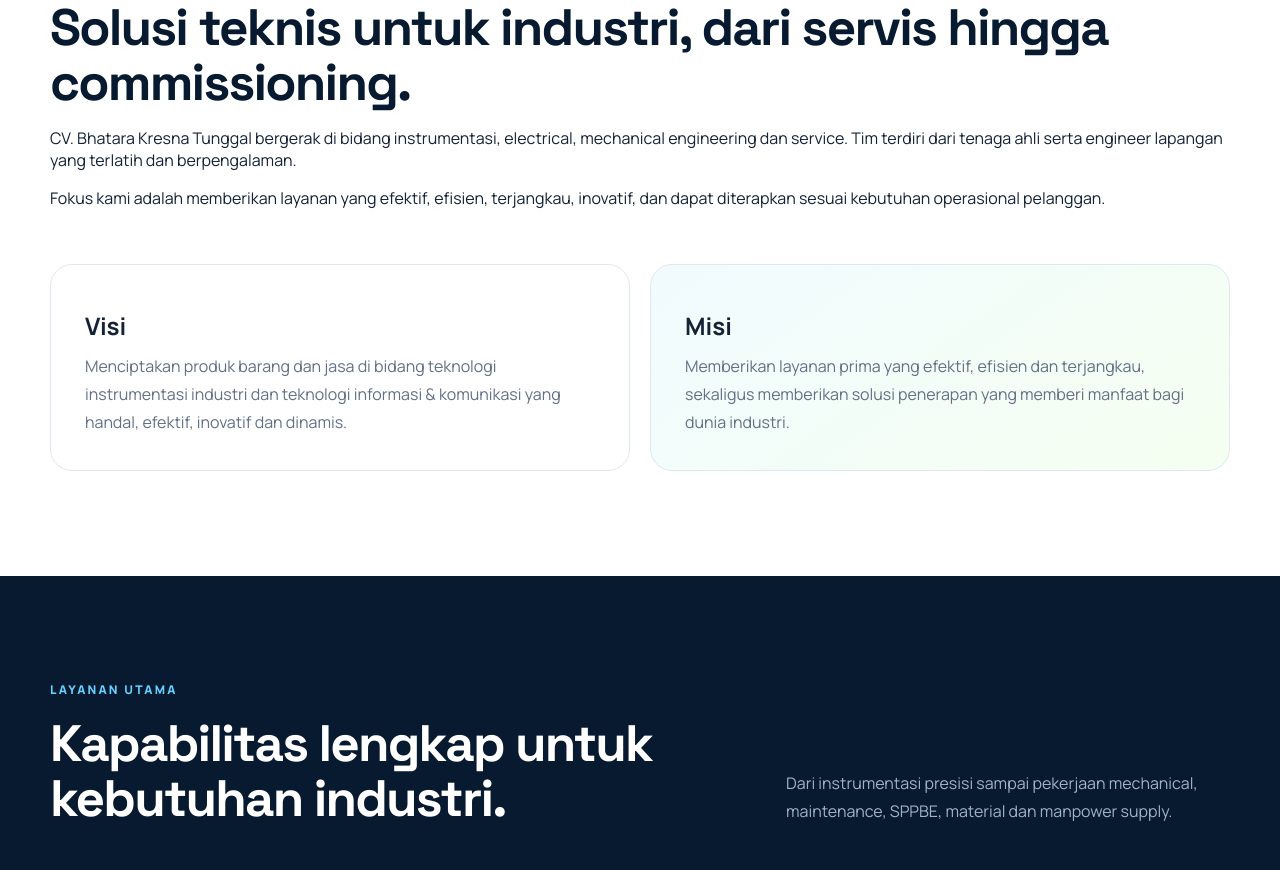
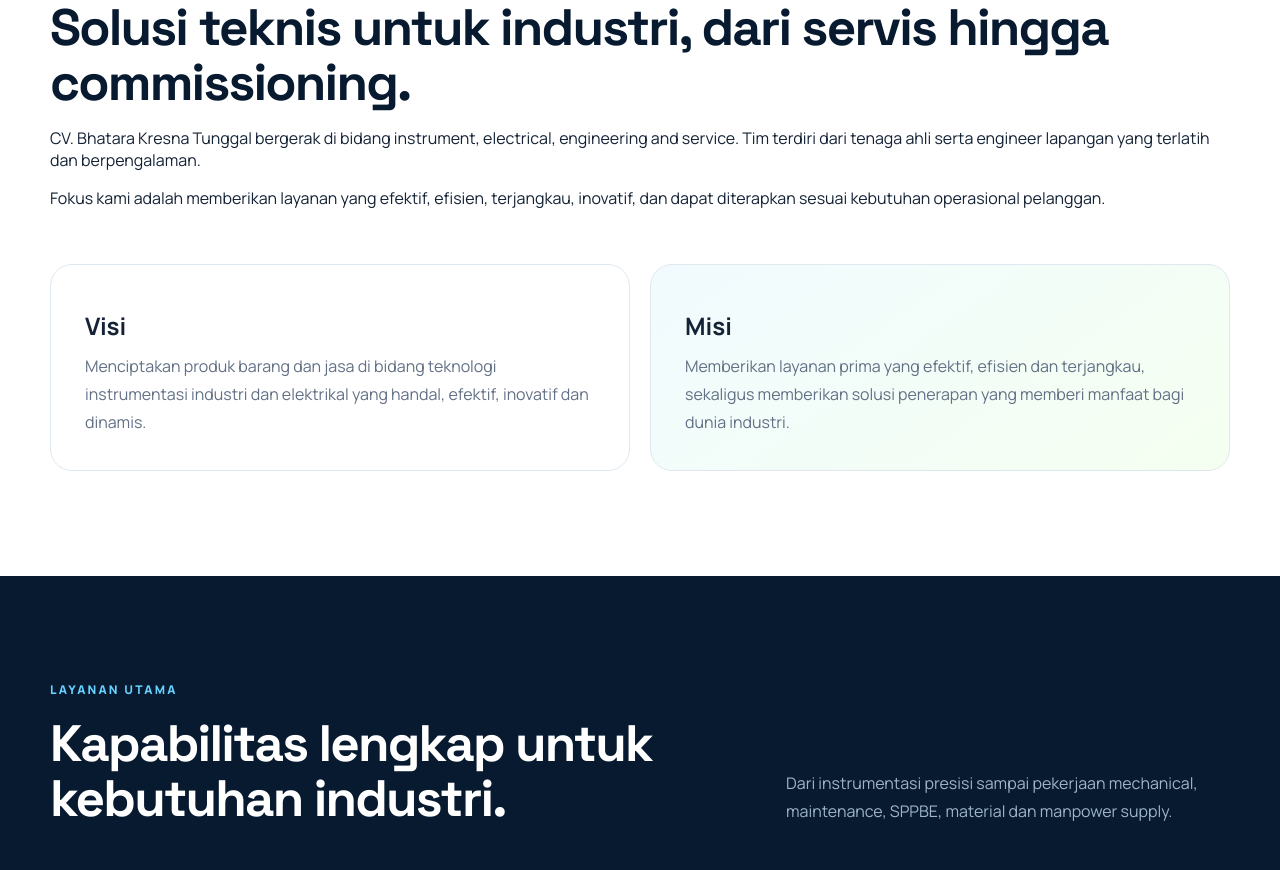
Before and after one commit to athenszz00/bkt-company-profile, a React (Vite) app: page / in a window 1280 px wide. Shown: the part 1160-2030 px from the top of the page. Built offline with nearby package versions, Linux system fonts and the light colour scheme.

Commit message:
kecilin lagi gama

```diff
--- a/src/main.jsx
+++ b/src/main.jsx
@@ -416,8 +416,8 @@
 
               <p>
                 CV. Bhatara Kresna Tunggal bergerak
-                di bidang instrumentasi, electrical,
-                mechanical engineering dan service.
+                di bidang instrument, electrical,
+                engineering and service.
                 Tim terdiri dari tenaga ahli serta
                 engineer lapangan yang terlatih
                 dan berpengalaman.
@@ -447,8 +447,8 @@
 
               <p>
                 Menciptakan produk barang dan jasa di bidang
-                teknologi instrumentasi industri dan teknologi
-                informasi & komunikasi yang handal, efektif,
+                teknologi instrumentasi industri dan elektrikal
+                yang handal, efektif,
                 inovatif dan dinamis.
               </p>
 
```
Also changed, not shown: 2 other files (tests, documents, lock files or other folders).
